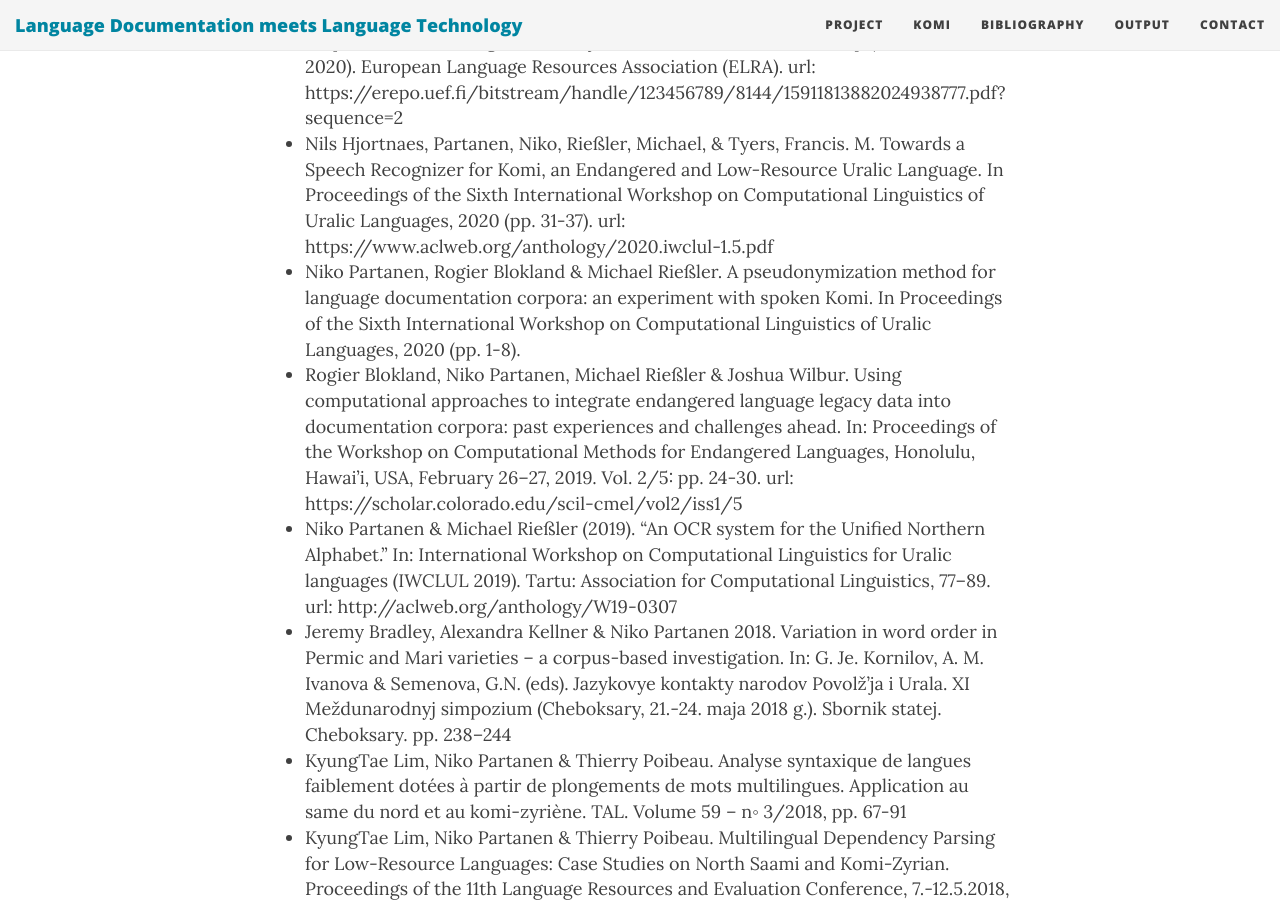
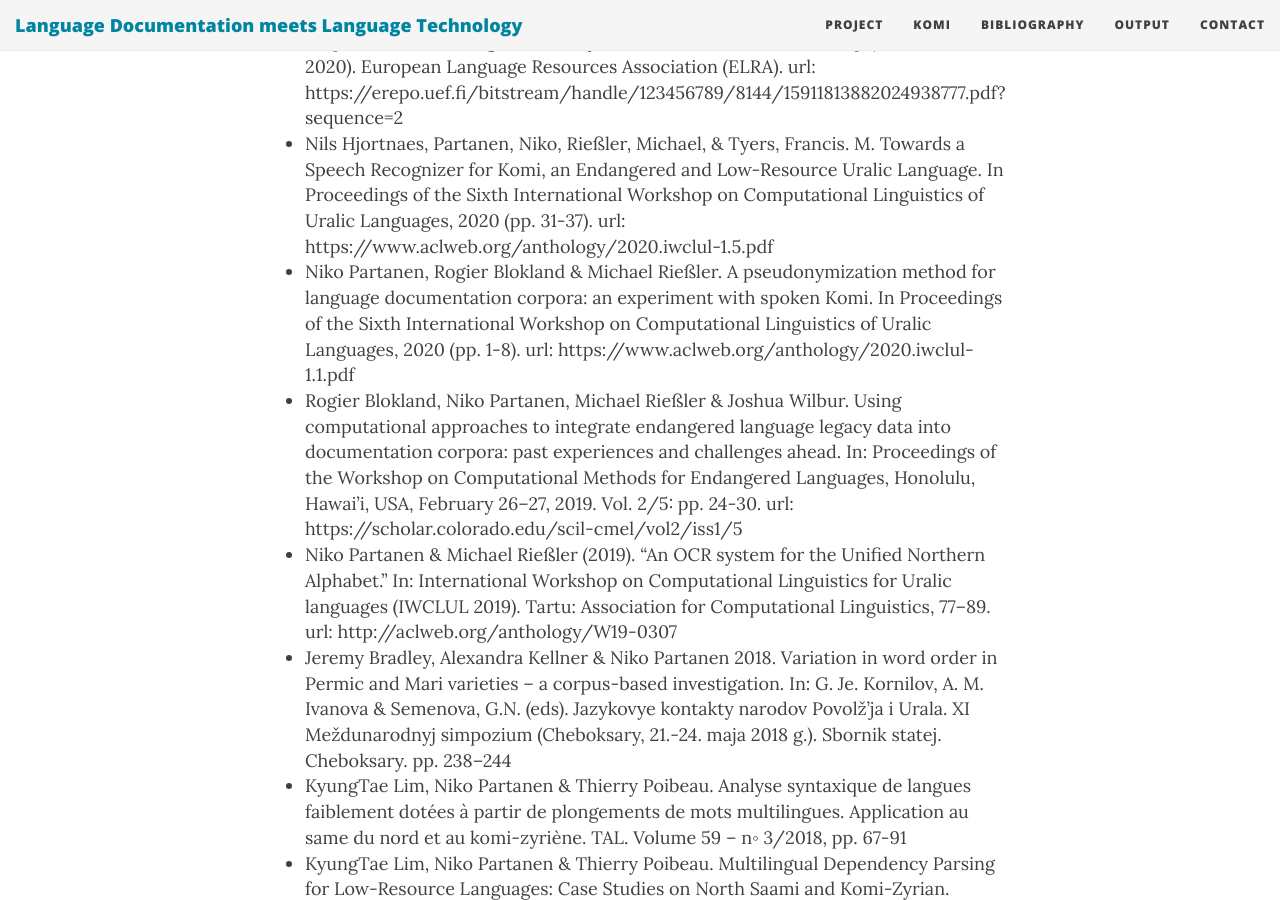
Before and after one commit to langdoc/IKDP-2, a Jekyll site: the page built from docs/biblio.md, in a window 1280 px wide and 900 px high, scrolled down 476 px. Built offline with Jekyll 4.4.1, drawn with Linux system fonts in a browser that asks for light colours; nearby versions of some CDN libraries.

Commit message:
Update biblio.md

```diff
--- a/docs/biblio.md
+++ b/docs/biblio.md
@@ -8,7 +8,7 @@ subtitle: Tracking project in research and media
 
 - Nils Hjortnaes, Timofey Arkhangelskiy, Partanen, Niko, Rießler, Michael, & Tyers, Francis. M. Improving the language model for low-resource ASR with online text corpora. In Proceedings of the 1st joint SLTU and CCURL workshop (SLTU-CCURL 2020). European Language Resources Association (ELRA). url: https://erepo.uef.fi/bitstream/handle/123456789/8144/15911813882024938777.pdf?sequence=2
 - Nils Hjortnaes, Partanen, Niko, Rießler, Michael, & Tyers, Francis. M. Towards a Speech Recognizer for Komi, an Endangered and Low-Resource Uralic Language. In Proceedings of the Sixth International Workshop on Computational Linguistics of Uralic Languages, 2020 (pp. 31-37). url: https://www.aclweb.org/anthology/2020.iwclul-1.5.pdf
-- Niko Partanen, Rogier Blokland & Michael Rießler. A pseudonymization method for language documentation corpora: an experiment with spoken Komi. In Proceedings of the Sixth International Workshop on Computational Linguistics of Uralic Languages, 2020 (pp. 1-8).
+- Niko Partanen, Rogier Blokland & Michael Rießler. A pseudonymization method for language documentation corpora: an experiment with spoken Komi. In Proceedings of the Sixth International Workshop on Computational Linguistics of Uralic Languages, 2020 (pp. 1-8). url: https://www.aclweb.org/anthology/2020.iwclul-1.1.pdf
 - Rogier Blokland, Niko Partanen, Michael Rießler & Joshua Wilbur. Using computational approaches to integrate endangered language legacy data into documentation corpora: past experiences and challenges ahead. In: Proceedings of the Workshop on Computational Methods for Endangered Languages, Honolulu, Hawai’i, USA, February 26–27, 2019. Vol. 2/5: pp. 24-30. url: https://scholar.colorado.edu/scil-cmel/vol2/iss1/5
 - Niko Partanen & Michael Rießler (2019). “An OCR system for the Unified Northern Alphabet.” In: International Workshop on Computational Linguistics for Uralic languages (IWCLUL 2019). Tartu: Association for Computational Linguistics, 77–89. url: http://aclweb.org/anthology/W19-0307
 - Jeremy Bradley, Alexandra Kellner & Niko Partanen 2018. Variation in word order in Permic and Mari varieties – a corpus-based investigation. In: G. Je. Kornilov, A. M. Ivanova & Semenova, G.N. (eds). Jazykovye kontakty narodov Povolž’ja i Urala. XI Meždunarodnyj simpozium (Cheboksary, 21.-24. maja 2018 g.). Sbornik statej. Cheboksary. pp. 238–244
```
